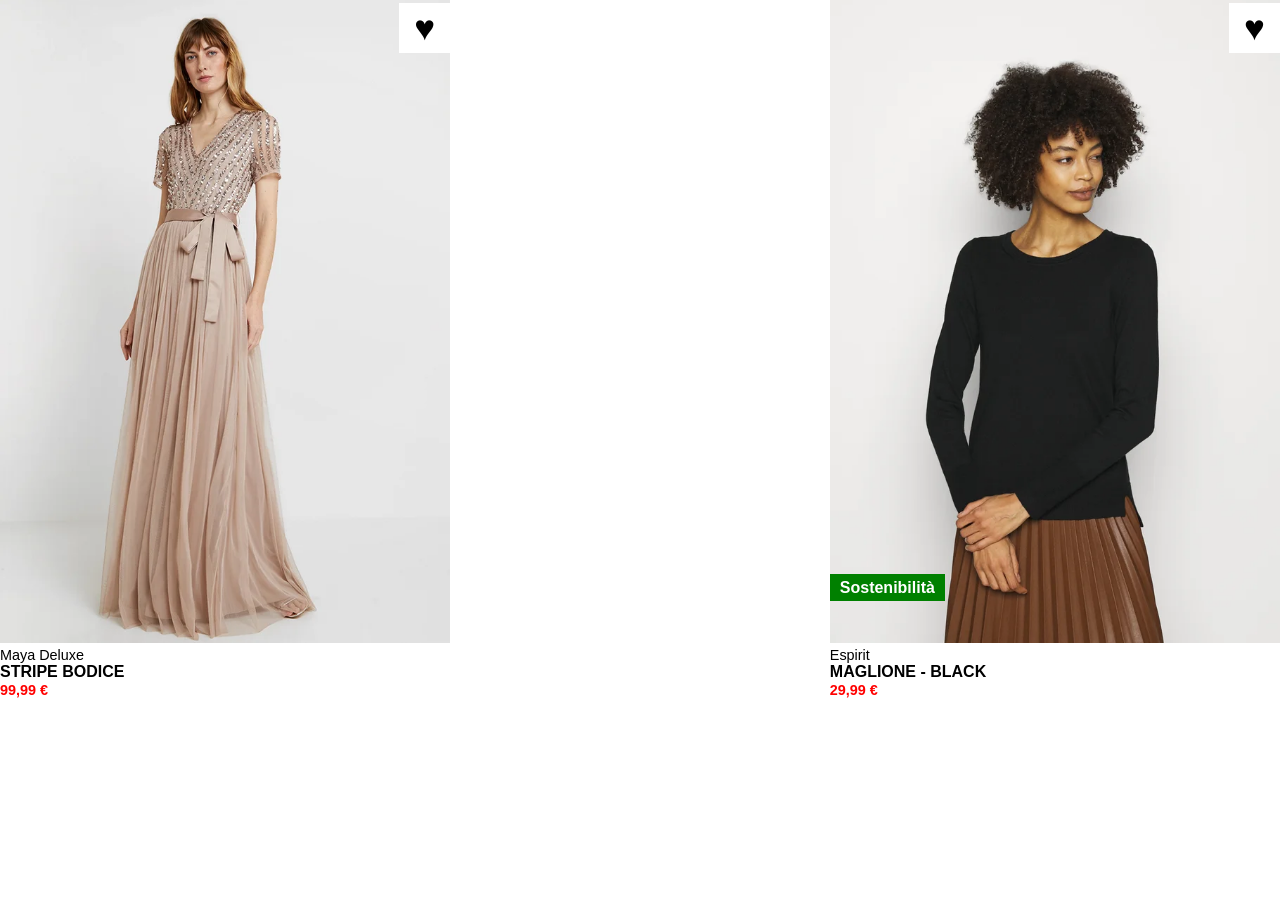
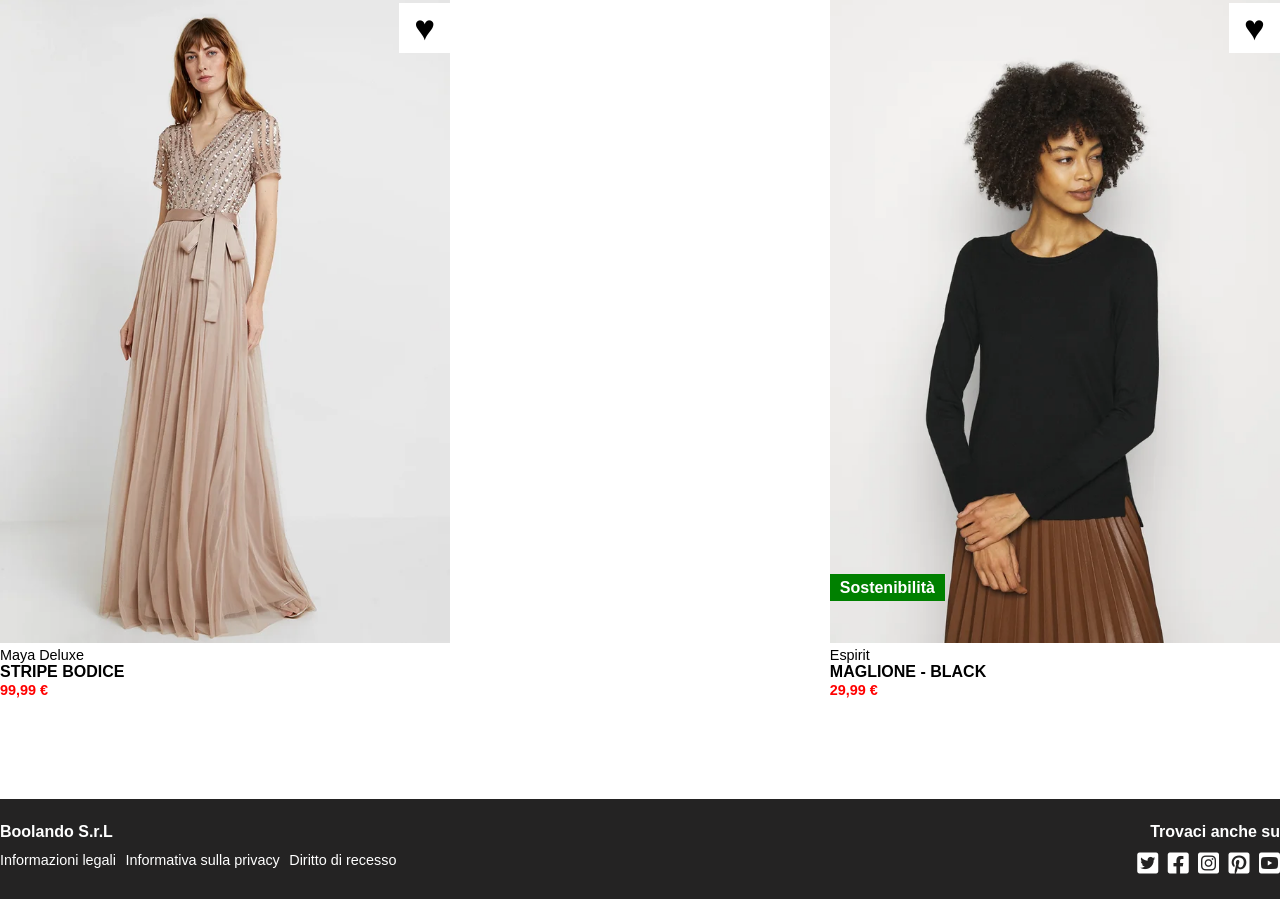
Before and after one commit to vincenzomercadante/html-css-boolando, a plain HTML site: page index.html in a window 1280 px wide. Shown: the part 1643-2542 px from the top of the page. Before the commit the page ends 2442 px from the top, so only its background shows below. Drawn offline with Linux system fonts and the light colour scheme.

Commit message:
feat sostituzione contenuto footer

```diff
--- a/index.html
+++ b/index.html
@@ -125,8 +125,20 @@
         <!-- footer con nome azienda e link utili da una parte e icon social dall'altra-->
         <footer class="footer">
             <div class="container">
-                <div class="footer-info"></div>
-                <div class="footer-icon"></div>
+                <div class="footer-info">
+                    <h1>Boolando S.r.L</h1>
+                    <span class="footer-link"><a href="#">Informazioni legali</a></span>
+                    <span class="footer-link"><a href="#">Informativa sulla privacy</a></span>
+                    <span class="footer-link"><a href="#">Diritto di recesso</a></span>
+                </div>
+                <div class="footer-icon">
+                    <h2 class="footer-advice">Trovaci anche su</h2>
+                    <i class="fa-brands fa-square-twitter"></i>
+                    <i class="fa-brands fa-square-facebook"></i>
+                    <i class="fa-brands fa-square-instagram"></i>
+                    <i class="fa-brands fa-square-pinterest"></i>
+                    <i class="fa-brands fa-square-youtube"></i>
+                </div>
             </div>
         </footer>
     </body>
--- a/style/style.css
+++ b/style/style.css
@@ -148,13 +148,12 @@ body{
     text-decoration: line-through;
 }
 
+/* ! FOOTER */
 
-/*
 .footer{
     display: flex;
     justify-content: center;
     align-items: center;
-
     min-height: 100px;
     background-color: #242323;
 }
@@ -162,19 +161,43 @@ body{
 .footer > .container{
     display: flex;
     justify-content: space-between;
-
-    background-color: greenyellow;
 }
 
 .footer > .container > *{
     width: 50%;
     padding: 20px 0;
+    color: white;
+}
 
-    border: 2px dashed white;
-    min-height: 100%;
+.footer-info h1{
+    font-size: 1rem;
+    margin-bottom: 10px;
+}
+
+.footer-info .footer-link{
+    margin-right: 5px;
+    font-size: 0.9rem;
+}
+
+.footer-info .footer-link a{
+    color: white;
+    text-decoration: none;
+}
+
+.footer-info .footer-link a:hover{
+    text-decoration: under;
 }
 
 .footer-icon{
     text-align: right;
 }
-*/
+
+.footer-advice{
+    font-size: 1rem;
+    margin-bottom: 10px;
+}
+
+.footer-icon .fa-brands{
+    font-size: 1.5rem;
+    margin-left: 5px;
+}
```
